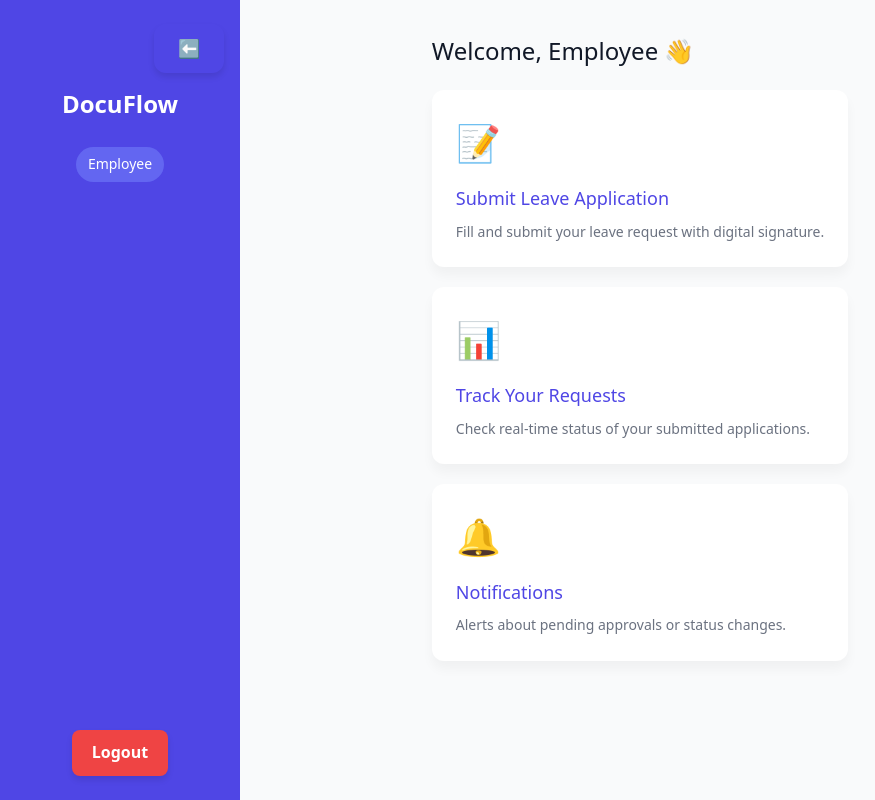
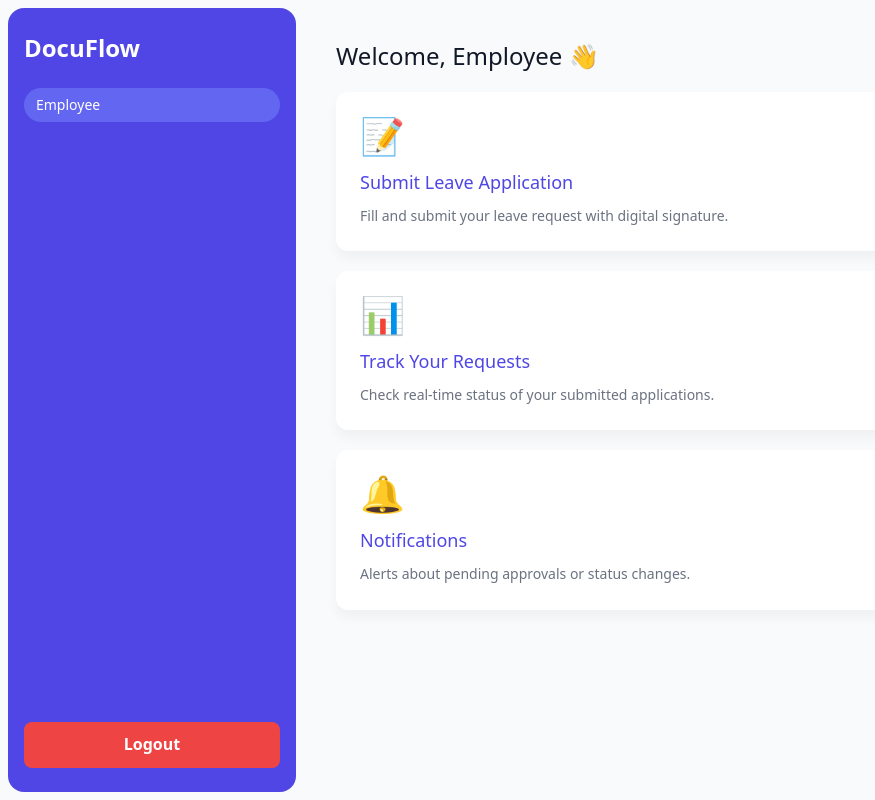
Before and after one commit to CoderSanket24/docTrack, a React (Vite) app: page /dashboard in a window 1280 px wide. Both pictures are taken after typing "name@example.com", "Sample123" into the empty fields and a click on the button "Login". Shown: the whole page, without its empty margins (0-875 px from the left). Built offline with nearby package versions, Linux system fonts and the light colour scheme.

Commit message:
basic ui changes

```diff
--- a/src/App.css
+++ /dev/null
@@ -1,178 +0,0 @@
-body {
-    background-color: #F9FAFB;
-    color: #111827;
-    /* margin: 0; */
-    line-height: 1.6;
-}
-
-button {
-    background-color: #4F46E5;
-    color: white;
-    padding: 10px 24px;
-    border: none;
-    border-radius: 12px;
-    font-size: 16px;
-    font-weight: 600;
-    cursor: pointer;
-    box-shadow: 0 4px 6px rgba(0, 0, 0, 0.1);
-    transition: background-color 0.3s, transform 0.2s;
-}
-
-button:hover {
-    background-color: #4338CA;
-    transform: translateY(-2px);
-}
-
-/* Navbar */
-.navbar {
-    background-color: #4F46E5;
-    color: white;
-    display: flex;
-    justify-content: space-between;
-    align-items: center;
-    padding: 16px 24px;
-}
-
-.navbar h1 {
-    font-size: 20px;
-}
-
-.navbar-actions {
-    display: flex;
-    align-items: center;
-    gap: 16px;
-}
-
-.role-pill {
-    background-color: #6366F1;
-    padding: 6px 12px;
-    border-radius: 9999px;
-    font-size: 14px;
-    text-transform: capitalize;
-}
-
-/* Dashboard Layout */
-.dashboard-content {
-    padding: 24px;
-}
-
-.welcome {
-    font-size: 24px;
-    color: #111827;
-    margin-bottom: 20px;
-}
-
-.card-grid {
-    display: grid;
-    grid-template-columns: repeat(auto-fill, minmax(260px, 1fr));
-    gap: 20px;
-}
-
-.dashboard-card {
-    background-color: #ffffff;
-    padding: 24px;
-    border-radius: 12px;
-    box-shadow: 0 8px 12px rgba(0, 0, 0, 0.04);
-    transition: transform 0.2s ease;
-}
-
-.dashboard-card:hover {
-    transform: translateY(-4px);
-}
-
-.dashboard-card h3 {
-    font-size: 18px;
-    margin-top: 12px;
-    color: #4F46E5;
-}
-
-.dashboard-card p {
-    color: #6B7280;
-    font-size: 14px;
-    margin-top: 8px;
-}
-
-.card-icon {
-    font-size: 36px;
-}
-
-/* Sidebar Layout */
-.dashboard-layout {
-    display: flex;
-    min-height: 100vh;
-}
-
-.sidebar {
-    width: 240px;
-    height: 100vh;
-    background-color: #4F46E5;
-    color: white;
-    display: flex;
-    flex-direction: column;
-    align-items: center;
-    padding: 24px 16px;
-    position: absolute;
-    left: 0;
-    top: 0;
-}
-
-.logo {
-    font-size: 24px;
-    font-weight: 700;
-    margin-bottom: 24px;
-}
-
-.sidebar-role {
-    background-color: #6366F1;
-    padding: 6px 12px;
-    border-radius: 9999px;
-    font-size: 14px;
-    margin-bottom: 24px;
-    text-transform: capitalize;
-}
-
-.logout-button {
-    margin-top: auto;
-    padding: 10px 20px;
-    border-radius: 8px;
-    background-color: #EF4444;
-    color: white;
-    border: none;
-    font-weight: 600;
-    cursor: pointer;
-}
-
-.logout-button:hover {
-    background-color: #dc2626;
-}
-
-.main-content {
-    flex: 1;
-    padding: 32px;
-    background-color: #F9FAFB;
-}
-
-
-/* Collapsible Sidebar */
-.collapse-toggle {
-    background: none;
-    border: none;
-    color: white;
-    font-size: 18px;
-    cursor: pointer;
-    align-self: flex-end;
-    margin-bottom: 12px;
-}
-
-.dashboard-layout.collapsed .sidebar {
-    width: 70px;
-    align-items: flex-start;
-    padding-left: 12px;
-    padding-right: 12px;
-}
-
-.dashboard-layout.collapsed .logo,
-.dashboard-layout.collapsed .sidebar-role,
-.dashboard-layout.collapsed .logout-button {
-    display: none;
-}
--- a/src/index.css
+++ b/src/index.css
@@ -6,17 +6,28 @@
   box-sizing: border-box;
 }
 
-html,
-body {
-  width: 100%;
-  height: 100%;
+#root {
+  background-color: #F9FAFB;
+  color: #111827;
+  line-height: 1.6;
 }
 
-#root {
-  display: flex;
-  justify-content: center;
-  align-items: center;
-  height: 100%;
+.cssbutton {
+  background-color: #4F46E5;
+  color: white;
+  padding: 10px 24px;
+  border: none;
+  border-radius: 12px;
+  font-size: 16px;
+  font-weight: 600;
+  cursor: pointer;
+  box-shadow: 0 4px 6px rgba(0, 0, 0, 0.1);
+  transition: background-color 0.3s, transform 0.2s;
+}
+
+.cssbutton:hover {
+  background-color: #4338CA;
+  transform: translateY(-2px);
 }
 
 /* Scrollbar styling */
--- a/src/main.jsx
+++ b/src/main.jsx
@@ -3,7 +3,6 @@ import React from 'react';
 import ReactDOM from 'react-dom/client';
 import App from './App';
 import './index.css';
-import './App.css';
 
 ReactDOM.createRoot(document.getElementById('root')).render(
   <React.StrictMode>
--- a/src/pages/Dashboard.jsx
+++ b/src/pages/Dashboard.jsx
@@ -4,7 +4,6 @@ import { useEffect, useState } from 'react';
 export default function Dashboard() {
     const navigate = useNavigate();
     const [role, setRole] = useState('');
-    const [collapsed, setCollapsed] = useState(false);
 
     useEffect(() => {
         const userRole = localStorage.getItem('role');
@@ -67,30 +66,26 @@ export default function Dashboard() {
     ];
 
     return (
-        <div className={`dashboard-layout ${collapsed ? 'collapsed' : ''}`}>
-            <aside className="sidebar">
-                <button className="collapse-toggle" onClick={() => setCollapsed(!collapsed)}>
-                    {collapsed ? '➡️' : '⬅️'}
+        <div className={`flex h-screen p-2`}>
+            <aside className="w-2xs bg-[#4F46E5] text-[#fff] rounded-2xl mr-2 flex flex-col align-middle py-6 px-4">
+                <h1 className="text-2xl font-bold mb-6">DocuFlow</h1>
+                <div className="bg-[#6366F1] px-3 py-1.5 rounded-full text-[14px] mb-6 capitalize">{role}</div>
+                <button className="mt-auto py-2.5 px-5 rounded-lg bg-[#EF4444] text-[#fff] border-none font-semibold cursor-pointer hover:bg-[#dc2626]" onClick={handleLogout}>
+                    Logout
                 </button>
-                {!collapsed && <h1 className="logo">DocuFlow</h1>}
-                {!collapsed && <div className="sidebar-role">{role}</div>}
-                {!collapsed && (
-                    <button className="logout-button" onClick={handleLogout}>
-                        Logout
-                    </button>
-                )}
+
             </aside>
 
-            <main className="main-content">
-                <h2 className="welcome">Welcome, {role} 👋</h2>
-                <div className="card-grid">
+            <main className="flex-1 p-8 bg-[#F9FAFB] overflow-auto">
+                <h2 className="text-2xl text-[#111827] mb-5">Welcome, {role} 👋</h2>
+                <div className="grid grid-cols-[auto-fill_minmax(260px,1fr)] gap-5">
                     {cards
                         .filter((card) => card.roles.includes(role))
                         .map((card, index) => (
-                            <div className="dashboard-card" key={index}>
-                                <div className="card-icon">{card.icon}</div>
-                                <h3>{card.title}</h3>
-                                <p>{card.description}</p>
+                            <div className="bg-[#fff] p-6 rounded-[12px] shadow-[0_8px_12px_rgba(0,0,0,0.04)] transition-transform duration-200 ease-in hover:translate-y-[-4px]" key={index}>
+                                <div className="text-4xl">{card.icon}</div>
+                                <h3 className='text-[18px] mt-3 text-[#4F46E5]'>{card.title}</h3>
+                                <p className='text-[14px] mt-2 text-[#6B7280]'>{card.description}</p>
                             </div>
                         ))}
                 </div>
--- a/src/pages/Home.jsx
+++ b/src/pages/Home.jsx
@@ -6,7 +6,7 @@ export default function Home() {
     const navigate = useNavigate();
 
     return (
-        <div className="w-full h-full bg-[url(./home.jpg)] bg-cover flex flex-col justify-start pt-8 pl-64">
+        <div className="w-full h-screen bg-[url(./home.jpg)] bg-cover flex flex-col justify-start pt-8 pl-64">
             <div className="max-w-3xl text-start">
                 <h1 className="text-4xl font-bold text-[#4F46E5] mb-4">
                     Welcome to DocuFlow
--- a/src/pages/Login.jsx
+++ b/src/pages/Login.jsx
@@ -15,8 +15,8 @@ export default function Login() {
     };
 
     return (
-        <div className="bg-[#F9FAFB]">
-            <div className="bg-[#fff] py-[40px] px-[30px] rounded-2xl w-full max-w-[400px] text-center shadow-[0px_10px_20px_rgba(0,0,0,0.1)]">
+        <div className="bg-[#F9FAFB] min-h-screen flex justify-center items-center ">
+            <div className="bg-[#fff] py-[40px] px-[30px] rounded-2xl w-full max-w-[400px] text-center shadow-[0px_10px_20px_rgba(0,0,0,0.1)] self">
                 <h2 className='mb-6 text-[#4F46E5]'>Login to DocuFlow</h2>
                 <form onSubmit={handleSubmit} className="login-form">
                     <input
@@ -41,7 +41,7 @@ export default function Login() {
                         <option value="HR">HR</option>
                         <option value="Director">Director</option>
                     </select>
-                    <button type="submit" className='w-full p-3 rounded-b-lg'>Login</button>
+                    <button type="submit" className='w-full cssbutton'>Login</button>
                 </form>
             </div>
         </div>
```
